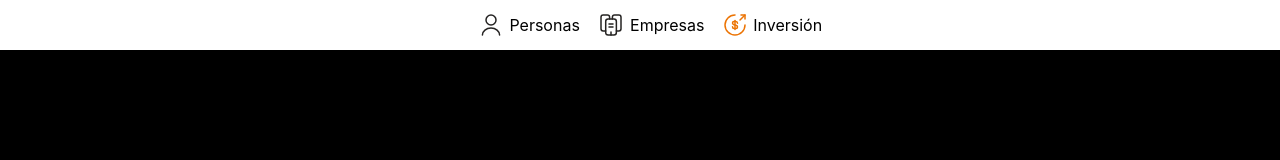
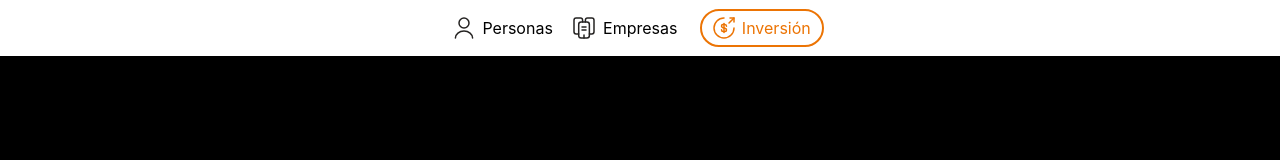
Before and after one commit to Cristianortiz19/Itau-competitive-investment, a plain HTML site: page components/top-bar/top-bar.html in a window 1280 px wide. Drawn offline with Linux system fonts and the light colour scheme; a web font is replaced by a local one.

Commit message:
top bar component

```diff
--- a/src/components/top-bar/style.css
+++ b/components/top-bar/style.css
@@ -15,7 +15,7 @@ body {
 }
 
 .top-bar li {
-    padding: 1%;
+    padding: 0.7% 1%;
     list-style: none;
 }
 
@@ -30,6 +30,14 @@ body {
     margin-right: 8%;
 }
 
+.investment-option {
+    color: #EC7404;
+    border: 2px solid #EC7404;
+    padding: 5px 10px;
+    padding-right: 40px;
+    border-radius: 20px;
+}
+
 .top-bar li a p {
     font-family: 'SF Pro Display', sans-serif;
     color: black;
@@ -37,5 +45,5 @@ body {
 
 @font-face {
     font-family: 'SF Pro Display';
-    src: url('../../fonts/SF-Pro-Display-Semibold.ttf') format('truetype');
+    src: url('../../fonts/SF-Pro-Display-Regular.ttf') format('truetype');
   }
--- a/src/components/top-bar/top-bar.html
+++ b/components/top-bar/top-bar.html
@@ -21,10 +21,10 @@
             </a>
         </li>
         <li>
-            <a href="">
+            <a href="" class="investment-option">
                 <img src="../../public/icons/top-bar-investment.svg" alt="">
 
-                <p>Inversión</p>
+                <p style="color: #EC7404;"">Inversión</p>
             </a>
         </li>
     </ul>
--- /dev/null
+++ b/components/top-bar/top-bar.js
@@ -0,0 +1,49 @@
+class TopBar extends HTMLElement {
+    constructor() {
+        super();
+    }
+
+    static get observedAttributes() {
+        return [];
+    }
+
+    connectedCallback() {
+        this.render();
+    }
+
+    attributeChangedCallback(propName, oldValue, newValue) {
+        this[propName] = newValue
+        this.render;
+    }
+
+    render() {
+        this.innerHTML = `
+        <link rel="stylesheet" href="./components/top-bar/style.css">
+        <ul class="top-bar">
+            <li>
+                <a href="">
+                    <img src="../../public/icons/top-bar-people.svg" alt="">
+                    <p>Personas</p>
+                </a>
+            </li>
+            <li>
+                <a href="">
+                    <img src="../../public/icons/top-bar-business.svg" alt="">
+                    <p>Empresas</p>
+                </a>
+            </li>
+            <li>
+                <a href="" class="investment-option">
+                    <img src="../../public/icons/top-bar-investment.svg" alt="">
+
+                    <p style="color: #EC7404;"">Inversión</p>
+                </a>
+            </li>
+        </ul>
+        `;
+        console.log('aaaa')
+    }
+}
+
+customElements.define('top-bar', TopBar)
+export default TopBar;
```
Also changed, not shown: index.html (+5 -1 lines), src/components/top-bar/top-bar.js (deleted).
